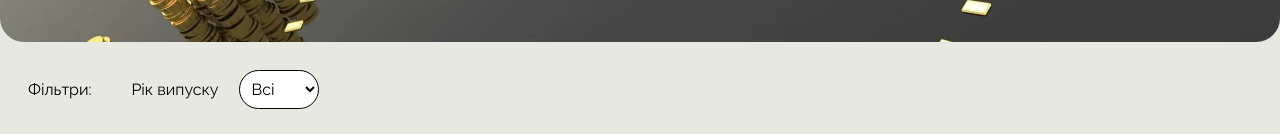
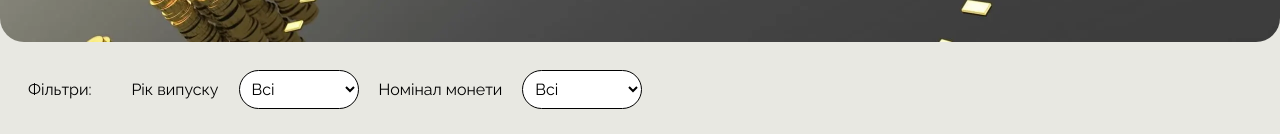
Before and after one commit to AlexRudnyk/ukrainian-coins, a Next.js app: page / in a window 1280 px wide. Shown: the part 798-932 px from the top of the page. Built offline with nearby package versions, Linux system fonts and the light colour scheme; no server answers; the database is empty.

Commit message:
Added filter by title

```diff
--- a/components/CoinsList.tsx
+++ b/components/CoinsList.tsx
@@ -18,6 +18,7 @@ interface CoinsListProps {
 const CoinsList = ({ coins }: CoinsListProps) => {
   const { isLoggedIn } = useGlobalContext();
   const [year, setYear] = useState<string>("");
+  const [title, setTitle] = useState<string>("");
 
   const handleDeleteCoin = (id: string | undefined): void => {
     if (id) deleteCoin(id);
@@ -27,13 +28,19 @@ const CoinsList = ({ coins }: CoinsListProps) => {
     setYear(year);
   };
 
-  const filteredArray = coins?.filter((coin: CoinType) => coin.year === year);
+  const getTitle = (title: string) => {
+    setTitle(title);
+  };
+
+  const filteredArray = coins?.filter(
+    (coin: CoinType) => coin.year === year || coin.title === title
+  );
   const arrayToRender =
     filteredArray?.length && filteredArray?.length > 0 ? filteredArray : coins;
 
   return (
     <>
-      <Filters getYear={getYear} />
+      <Filters getYear={getYear} getTitle={getTitle} />
       <ul className="grid grid-cols-4 gap-10">
         {arrayToRender?.map((coin: CoinType) => (
           <li key={coin._id} className="p-5 bg-white rounded-md">
--- a/components/Filters.tsx
+++ b/components/Filters.tsx
@@ -4,16 +4,21 @@ import React, { useEffect, useState } from "react";
 
 interface FiltersProps {
   getYear: (year: string) => void;
+  getTitle: (title: string) => void;
 }
 
-const Filters = ({ getYear }: FiltersProps) => {
+const Filters = ({ getYear, getTitle }: FiltersProps) => {
   const [optionYear, setOptionYear] = useState<string>(
     typeof window !== "undefined" ? localStorage.getItem("year") || "" : ""
+  );
+  const [optionTitle, setOptionTitle] = useState<string>(
+    typeof window !== "undefined" ? localStorage.getItem("title") || "" : ""
   );
 
   useEffect(() => {
     getYear(optionYear);
-  }, [optionYear]);
+    getTitle(optionTitle);
+  }, [optionYear, optionTitle]);
 
   return (
     <div className="p-7 flex items-center">
@@ -26,7 +31,7 @@ const Filters = ({ getYear }: FiltersProps) => {
           name="year"
           id="year"
           value={optionYear}
-          className="p-2 border border-black rounded-full bg-white w-20 mr-5"
+          className="p-2 border border-black rounded-full bg-white w-[120px] mr-5"
           onChange={(e: React.ChangeEvent<HTMLSelectElement>) => {
             setOptionYear(e.target.value);
             localStorage.setItem("year", e.target.value);
@@ -41,6 +46,30 @@ const Filters = ({ getYear }: FiltersProps) => {
           <option value="2014">2014</option>
         </select>
       </form>
+      <form>
+        <label htmlFor="title" className="mr-5">
+          Номінал монети
+        </label>
+        <select
+          name="title"
+          id="title"
+          value={optionTitle}
+          className="p-2 border border-black rounded-full bg-white w-[120px] mr-5"
+          onChange={(e: React.ChangeEvent<HTMLSelectElement>) => {
+            setOptionTitle(e.target.value);
+            localStorage.setItem("title", e.target.value);
+          }}
+        >
+          <option value="">Всі</option>
+          <option value="1 копійка">1 копійка</option>
+          <option value="2 копійки">2 копійки</option>
+          <option value="5 копійок">5 копійок</option>
+          <option value="10 копійок">10 копійок</option>
+          <option value="25 копійок">25 копійок</option>
+          <option value="50 копійок">50 копійок</option>
+          <option value="1 гривня">1 гривня</option>
+        </select>
+      </form>
     </div>
   );
 };
```
